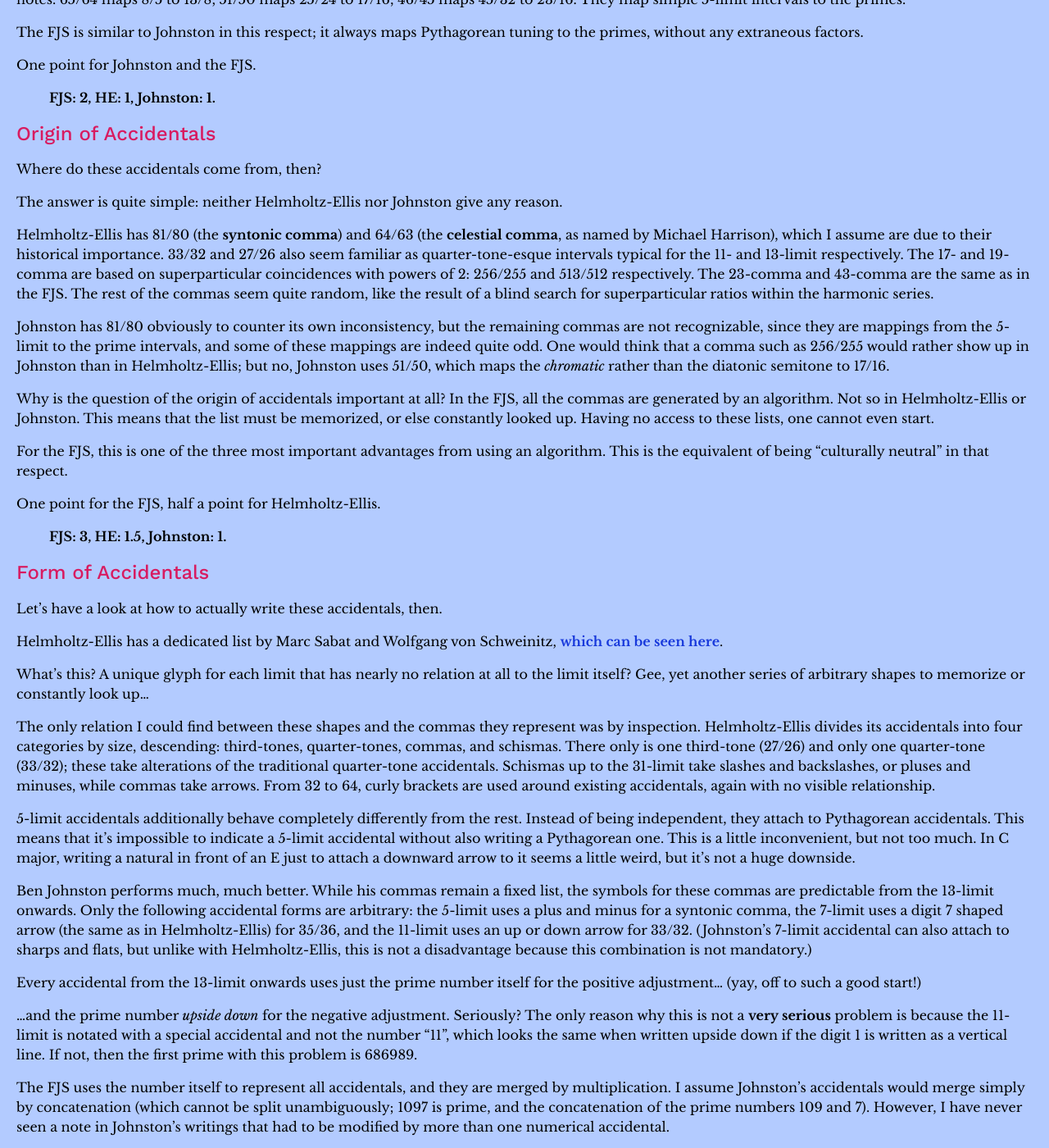
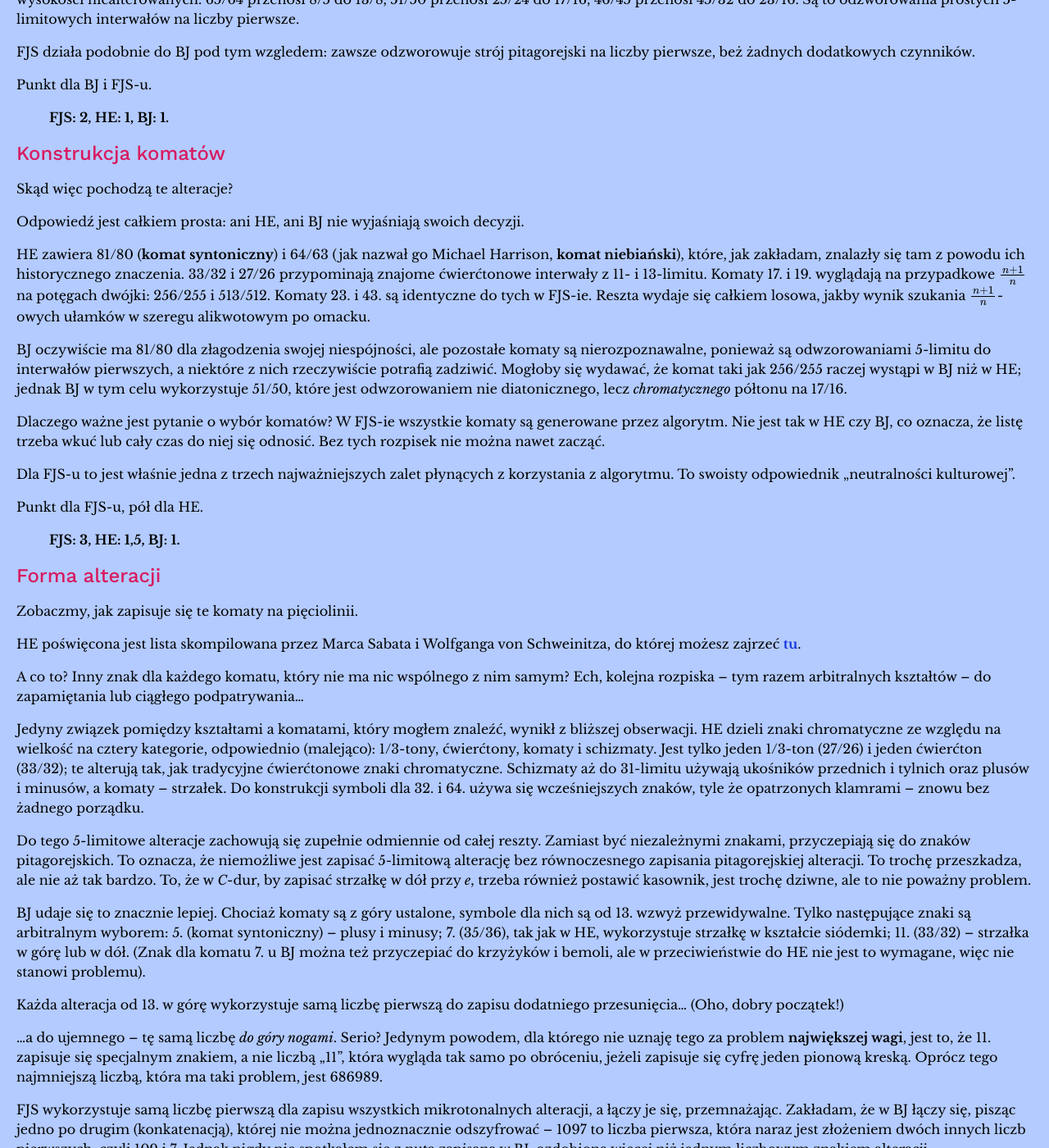
Before and after one commit to misotanni/misotanni.github.io, a Jekyll site: the page built from fjs/pl/compare.md, in a window 1280 px wide and 1400 px high, scrolled down 2986 px. Shown: the whole window at 82% size. Built offline with Jekyll 4.4.1, drawn with Linux system fonts in a browser that asks for light colours; our own code applies the rules of GitHub Pages for plain Markdown files; formulas are drawn with MathJax 3; some of the changed text lies outside the part shown.

Commit message:
pl/compare – 50%-ish done

```diff
--- a/fjs/pl/compare.md
+++ b/fjs/pl/compare.md
@@ -91,55 +91,55 @@ A co w takim razie z BJ? Oto lista aż do 31.:
 
 Jak widać, wszystkie te alteracje – oprócz 11. – zawierają czynnik 5, a 17. ma nawet podwójną 5. To prawdopodobnie korekcja służąca przeciwdziałaniu wszechobecnych piątek w BJ – zupełnie tak, jakby te czynniki były próbą skorygowania błędu, jakim było przypisanie tonów diatonicznych do sekwencji ptolemejskiej. Także widzimy dużo komatów o postaci $$\frac{n+1}{n}$$, natomiast tutaj są one prawdopodobnie zjawiskiem przypadkowym.
 
-These factors cannot receive quite the same criticism as they do in Helmholtz-Ellis; they are quite logical in the context of the illogical choice of natural notes. 65/64 maps 8/5 to 13/8; 51/50 maps 25/24 to 17/16; 46/45 maps 45/32 to 23/16. They map simple 5-limit intervals to the primes.
+Tych czynników nie można skrytykować w ten sam sposób, jak to zrobiłem przy HE – to całkiem logiczny wybór przy takim nielogicznym zestawie wysokości niealterowanych. 65/64 przenosi 8/5 do 13/8, 51/50 przenosi 25/24 do 17/16, 46/45 przenosi 45/32 do 23/16. Są to odzworowania prostych 5-limitowych interwałów na liczby pierwsze.
 
-The FJS is similar to Johnston in this respect; it always maps Pythagorean tuning to the primes, without any extraneous factors.
+FJS działa podobnie do BJ pod tym wzgledem: zawsze odzworowuje strój pitagorejski na liczby pierwsze, beż żadnych dodatkowych czynników.
 
-One point for Johnston and the FJS.
+Punkt dla BJ i FJS-u.
 
-> **FJS: 2, HE: 1, Johnston: 1.**
+> **FJS: 2, HE: 1, BJ: 1.**
 
-## Origin of Accidentals
+## Konstrukcja komatów
 
-Where do these accidentals come from, then?
+Skąd więc pochodzą te alteracje?
 
-The answer is quite simple: neither Helmholtz-Ellis nor Johnston give any reason.
+Odpowiedź jest całkiem prosta: ani HE, ani BJ nie wyjaśniają swoich decyzji.
 
-Helmholtz-Ellis has 81/80 (the **syntonic comma**) and 64/63 (the **celestial comma**, as named by Michael Harrison), which I assume are due to their historical importance. 33/32 and 27/26 also seem familiar as quarter-tone-esque intervals typical for the 11- and 13-limit respectively. The 17- and 19-comma are based on superparticular coincidences with powers of 2: 256/255 and 513/512 respectively. The 23-comma and 43-comma are the same as in the FJS. The rest of the commas seem quite random, like the result of a blind search for superparticular ratios within the harmonic series.
+HE zawiera 81/80 (**komat syntoniczny**) i 64/63 (jak nazwał go Michael Harrison, **komat niebiański**), które, jak zakładam, znalazły się tam z powodu ich historycznego znaczenia. 33/32 i 27/26 przypominają znajome ćwierćtonowe interwały z 11- i 13-limitu. Komaty 17. i 19. wyglądają na przypadkowe \\(\frac{n+1}{n}\\) na potęgach dwójki: 256/255 i 513/512. Komaty 23. i 43. są identyczne do tych w FJS-ie. Reszta wydaje się całkiem losowa, jakby wynik szukania \\(\frac{n+1}{n}\\)-owych ułamków w szeregu alikwotowym po omacku.
 
-Johnston has 81/80 obviously to counter its own inconsistency, but the remaining commas are not recognizable, since they are mappings from the 5-limit to the prime intervals, and some of these mappings are indeed quite odd. One would think that a comma such as 256/255 would rather show up in Johnston than in Helmholtz-Ellis; but no, Johnston uses 51/50, which maps the *chromatic* rather than the diatonic semitone to 17/16.
+BJ oczywiście ma 81/80 dla złagodzenia swojej niespójności, ale pozostałe komaty są nierozpoznawalne, ponieważ są odwzorowaniami 5-limitu do interwałów pierwszych, a niektóre z nich rzeczywiście potrafią zadziwić. Mogłoby się wydawać, że komat taki jak 256/255 raczej wystąpi w BJ niż w HE; jednak BJ w tym celu wykorzystuje 51/50, które jest odwzorowaniem nie diatonicznego, lecz *chromatycznego* półtonu na 17/16.
 
-Why is the question of the origin of accidentals important at all? In the FJS, all the commas are generated by an algorithm. Not so in Helmholtz-Ellis or Johnston. This means that the list must be memorized, or else constantly looked up. Having no access to these lists, one cannot even start.
+Dlaczego ważne jest pytanie o wybór komatów? W FJS-ie wszystkie komaty są generowane przez algorytm. Nie jest tak w HE czy BJ, co oznacza, że listę trzeba wkuć lub cały czas do niej się odnosić. Bez tych rozpisek nie można nawet zacząć.
 
-For the FJS, this is one of the three most important advantages from using an algorithm. This is the equivalent of being "culturally neutral" in that respect.
+Dla FJS-u to jest właśnie jedna z trzech najważniejszych zalet płynących z korzystania z algorytmu. To swoisty odpowiednik „neutralności kulturowej”.
 
-One point for the FJS, half a point for Helmholtz-Ellis.
+Punkt dla FJS-u, pół dla HE.
 
-> **FJS: 3, HE: 1.5, Johnston: 1.**
+> **FJS: 3, HE: 1,5, BJ: 1.**
 
-## Form of Accidentals
+## Forma alteracji
 
-Let's have a look at how to actually write these accidentals, then.
+Zobaczmy, jak zapisuje się te komaty na pięciolinii.
 
-Helmholtz-Ellis has a dedicated list by Marc Sabat and Wolfgang von Schweinitz, [which can be seen here](http://www.marcsabat.com/pdfs/fulllegendE.pdf).
+HE poświęcona jest lista skompilowana przez Marca Sabata i Wolfganga von Schweinitza, do której możesz zajrzeć [tu](http://www.marcsabat.com/pdfs/fulllegendE.pdf).
 
-What's this? A unique glyph for each limit that has nearly no relation at all to the limit itself? Gee, yet another series of arbitrary shapes to memorize or constantly look up...
+A co to? Inny znak dla każdego komatu, który nie ma nic wspólnego z nim samym? Ech, kolejna rozpiska – tym razem arbitralnych kształtów – do zapamiętania lub ciągłego podpatrywania…
 
-The only relation I could find between these shapes and the commas they represent was by inspection. Helmholtz-Ellis divides its accidentals into four categories by size, descending: third-tones, quarter-tones, commas, and schismas. There only is one third-tone (27/26) and only one quarter-tone (33/32); these take alterations of the traditional quarter-tone accidentals. Schismas up to the 31-limit take slashes and backslashes, or pluses and minuses, while commas take arrows. From 32 to 64, curly brackets are used around existing accidentals, again with no visible relationship.
+Jedyny związek pomiędzy kształtami a komatami, który mogłem znaleźć, wynikł z bliższej obserwacji. HE dzieli znaki chromatyczne ze względu na wielkość na cztery kategorie, odpowiednio (malejąco): 1/3-tony, ćwierćtony, komaty i schizmaty. Jest tylko jeden 1/3-ton (27/26) i jeden ćwierćton (33/32); te alterują tak, jak tradycyjne ćwierćtonowe znaki chromatyczne. Schizmaty aż do 31-limitu używają ukośników przednich i tylnich oraz plusów i minusów, a komaty – strzałek. Do konstrukcji symboli dla 32. i 64. używa się wcześniejszych znaków, tyle że opatrzonych klamrami – znowu bez żadnego porządku.
 
-5-limit accidentals additionally behave completely differently from the rest. Instead of being independent, they attach to Pythagorean accidentals. This means that it's impossible to indicate a 5-limit accidental without also writing a Pythagorean one. This is a little inconvenient, but not too much. In C major, writing a natural in front of an E just to attach a downward arrow to it seems a little weird, but it's not a huge downside.
+Do tego 5-limitowe alteracje zachowują się zupełnie odmiennie od całej reszty. Zamiast być niezależnymi znakami, przyczepiają się do znaków pitagorejskich. To oznacza, że niemożliwe jest zapisać 5-limitową alterację bez równoczesnego zapisania pitagorejskiej alteracji. To trochę przeszkadza, ale nie aż tak bardzo. To, że w *C*-dur, by zapisać strzałkę w dół przy *e*, trzeba również postawić kasownik, jest trochę dziwne, ale to nie poważny problem.
 
-Ben Johnston performs much, much better. While his commas remain a fixed list, the symbols for these commas are predictable from the 13-limit onwards. Only the following accidental forms are arbitrary: the 5-limit uses a plus and minus for a syntonic comma, the 7-limit uses a digit 7 shaped arrow (the same as in Helmholtz-Ellis) for 35/36, and the 11-limit uses an up or down arrow for 33/32. (Johnston's 7-limit accidental can also attach to sharps and flats, but unlike with Helmholtz-Ellis, this is not a disadvantage because this combination is not mandatory.)
+BJ udaje się to znacznie lepiej. Chociaż komaty są z góry ustalone, symbole dla nich są od 13. wzwyż przewidywalne. Tylko następujące znaki są arbitralnym wyborem: 5. (komat syntoniczny) – plusy i minusy; 7. (35/36), tak jak w HE, wykorzystuje strzałkę w kształcie siódemki; 11. (33/32) – strzałka w górę lub w dół. (Znak dla komatu 7. u BJ można też przyczepiać do krzyżyków i bemoli, ale w przeciwieństwie do HE nie jest to wymagane, więc nie stanowi problemu).
 
-Every accidental from the 13-limit onwards uses just the prime number itself for the positive adjustment... (yay, off to such a good start!)
+Każda alteracja od 13. w górę wykorzystuje samą liczbę pierwszą do zapisu dodatniego przesunięcia… (Oho, dobry początek!)
 
-...and the prime number *upside down* for the negative adjustment. Seriously? The only reason why this is not a **very serious** problem is because the 11-limit is notated with a special accidental and not the number "11", which looks the same when written upside down if the digit 1 is written as a vertical line. If not, then the first prime with this problem is 686989.
+…a do ujemnego – tę samą liczbę *do góry nogami*. Serio? Jedynym powodem, dla którego nie uznaję tego za problem **największej wagi**, jest to, że 11. zapisuje się specjalnym znakiem, a nie liczbą „11”, która wygląda tak samo po obróceniu, jeżeli zapisuje się cyfrę jeden pionową kreską. Oprócz tego najmniejszą liczbą, która ma taki problem, jest 686989.
 
-The FJS uses the number itself to represent all accidentals, and they are merged by multiplication. I assume Johnston's accidentals would merge simply by concatenation (which cannot be split unambiguously; 1097 is prime, and the concatenation of the prime numbers 109 and 7). However, I have never seen a note in Johnston's writings that had to be modified by more than one numerical accidental.
+FJS wykorzystuje samą liczbę pierwszą dla zapisu wszystkich mikrotonalnych alteracji, a łączy je się, przemnażając. Zakładam, że w BJ łączy się, pisząc jedno po drugim (konkatenacją), której nie można jednoznacznie odszyfrować – 1097 to liczba pierwsza, która naraz jest złożeniem dwóch innych liczb pierwszych, czyli 109 i 7. Jednak nigdy nie spotkałem się z nutą zapisaną w BJ, ozdobioną więcej niż jednym liczbowym znakiem alteracji.
 
-One point for the FJS, half a point for Johnston.
+Punkt dla FJS-u, pół dla BJ.
 
-> **FJS: 4, HE: 1.5, Johnston: 1.5.**
+> **FJS: 4, HE: 1,5, BJ: 1,5.**
 
 ## Behavior of Accidentals
 
```
